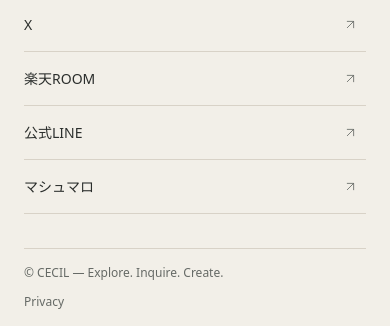
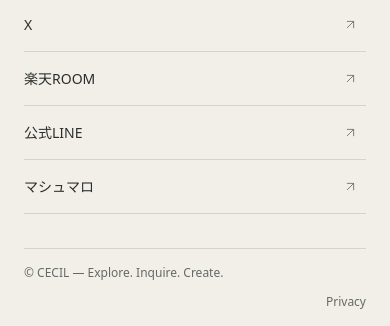
Before and after one commit to ha-rookie/cecil-hub, a website: page public/index.html in a window 390 px wide. Shown: the part 3919-4245 px from the top of the page. Drawn offline with Linux system fonts and the light colour scheme.

Commit message:
style: right-align mobile footer navigation

```diff
--- a/public/styles.css
+++ b/public/styles.css
@@ -509,3 +509,12 @@ a { color: inherit; text-decoration: none; }
   .privacy-item p, .privacy-item li { font-size: 13px; line-height: 1.78; }
   .privacy-item ul { margin: 10px 0 16px; }
 }
+
+/* Mobile footer navigation alignment */
+@media (max-width: 767px) {
+  .footer > a {
+    align-self: flex-end;
+    margin-left: auto;
+    text-align: right;
+  }
+}
```
